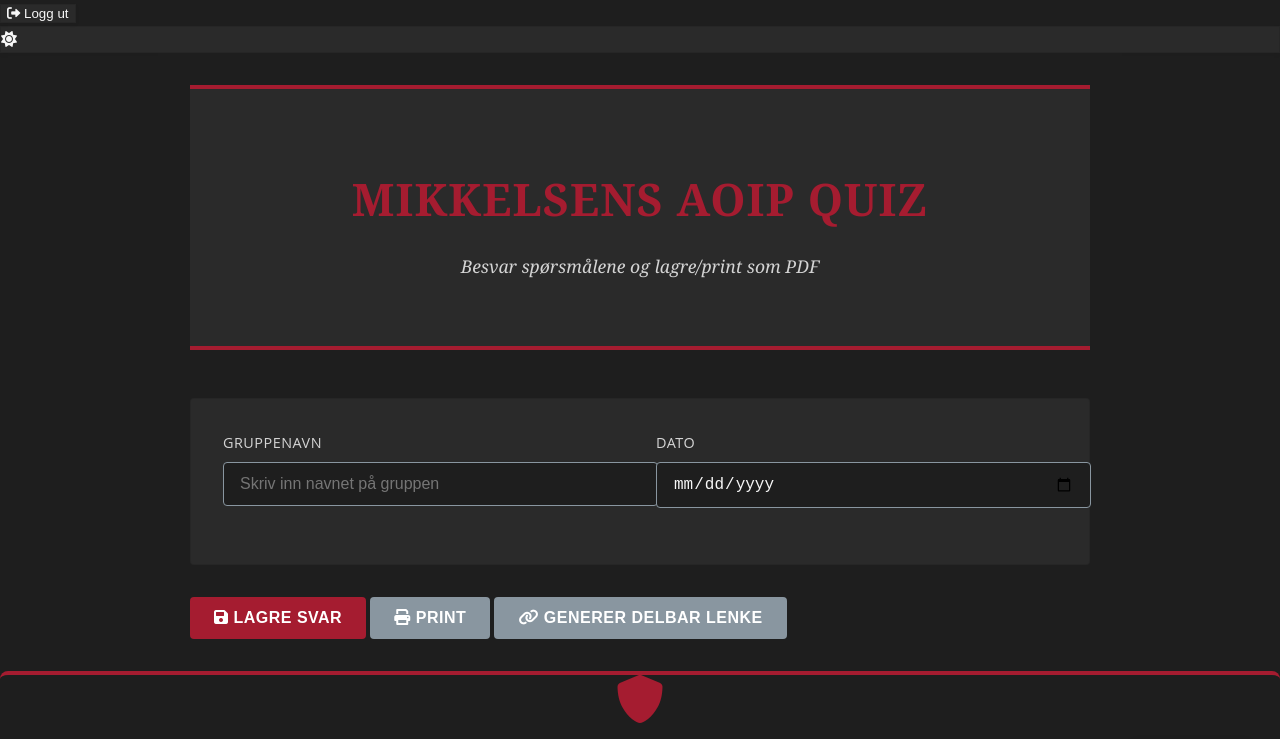
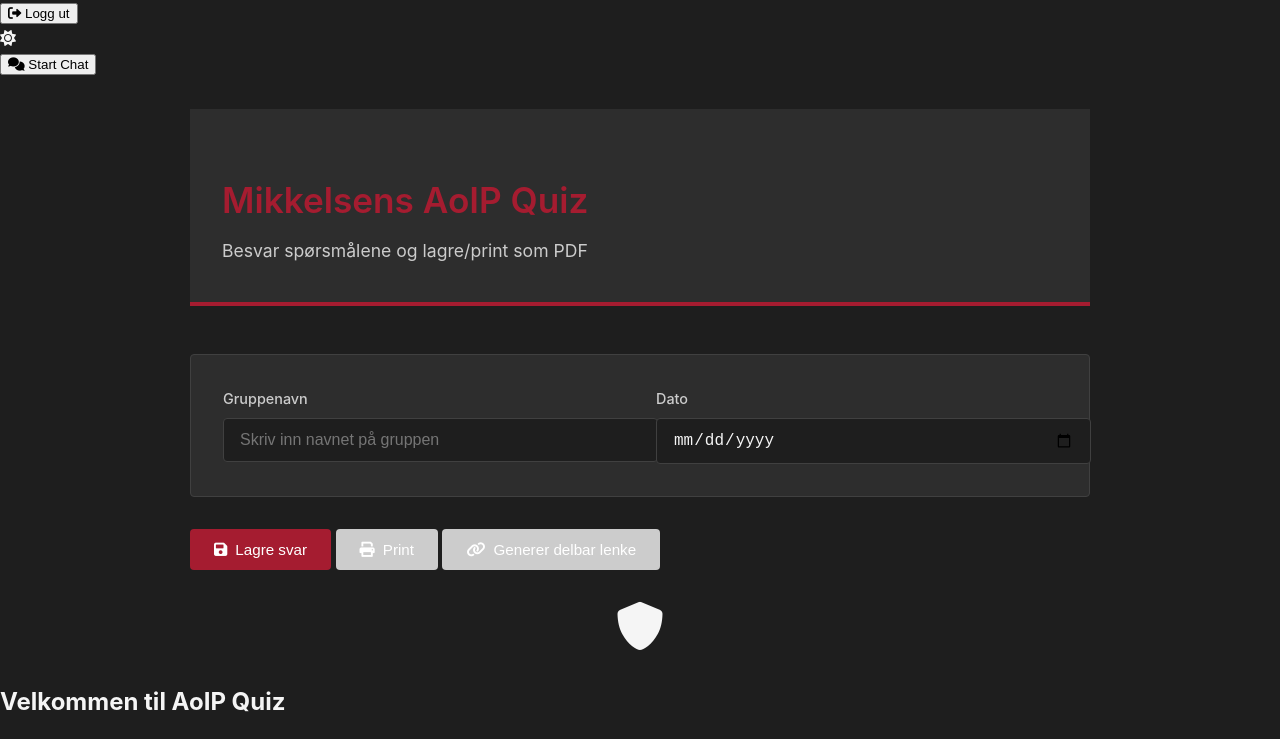
Before and after one commit to Gledigon/aoip_quiz_mcr, a plain HTML site: page index.html in a window 1280 px wide. Shown: the top 739 px of the page. Drawn offline with Linux system fonts and the light colour scheme.

Commit message:
Update styles.css

```diff
--- a/styles.css
+++ b/styles.css
@@ -1,104 +1,138 @@
-/* Harvard Theme Variables */
+/* Modern Business Theme Variables */
 :root {
-    --harvard-crimson: #A51C30;
-    --harvard-dark: #1E1E1E;
-    --harvard-gold: #C4B17A;
-    --harvard-grey: #8996A0;
-    --harvard-light: #F7F7F7;
+    --corporate-red: #A51C30;
+    --corporate-dark: #1E1E1E;
+    --corporate-grey: #4A4A4A;
+    --corporate-light: #F5F5F5;
     --bg-primary: #FFFFFF;
-    --bg-secondary: #F7F7F7;
-    --text-primary: #1E1E1E;
-    --text-secondary: #4A4A4A;
-    --accent-primary: #A51C30;
-    --accent-secondary: #C4B17A;
-    --gradient: linear-gradient(135deg, #A51C30, #8A1826);
-    --font-serif: 'Crimson Text', Georgia, serif;
-    --font-sans: 'Open Sans', system-ui, -apple-system, sans-serif;
+    --bg-secondary: #F8F9FA;
+    --text-primary: #2C3E50;
+    --text-secondary: #6C757D;
+    --border-color: #DEE2E6;
+    --font-primary: 'Inter', -apple-system, BlinkMacSystemFont, sans-serif;
 }
 
 /* Dark theme */
 .dark {
     --bg-primary: #1E1E1E;
-    --bg-secondary: #2A2A2A;
-    --text-primary: #F7F7F7;
-    --text-secondary: #D4D4D4;
+    --bg-secondary: #2D2D2D;
+    --text-primary: #F5F5F5;
+    --text-secondary: #CCCCCC;
+    --border-color: #404040;
 }
 
 /* Base Styles */
+@import url('https://fonts.googleapis.com/css2?family=Inter:wght@400;500;600;700&display=swap');
+
 body {
     background: var(--bg-primary);
     color: var(--text-primary);
-    font-family: var(--font-sans);
+    font-family: var(--font-primary);
     min-height: 100vh;
     margin: 0;
     padding: 0;
     line-height: 1.6;
 }
 
-/* Header styles */
+/* Question Card with Red Lines */
+.question-card {
+    background: var(--bg-secondary);
+    padding: 2rem;
+    margin-bottom: 2rem;
+    position: relative;
+    border-radius: 4px;
+    box-shadow: 0 2px 4px rgba(0, 0, 0, 0.05);
+}
+
+.question-card::before,
+.question-card::after {
+    content: '';
+    position: absolute;
+    top: 0;
+    bottom: 0;
+    width: 4px;
+    background-color: var(--corporate-red);
+}
+
+.question-card::before {
+    left: 0;
+}
+
+.question-card::after {
+    right: 0;
+}
+
+.question-text {
+    font-size: 1.1rem;
+    font-weight: 500;
+    color: var(--text-primary);
+    margin-bottom: 1.5rem;
+    padding: 0 1rem;
+}
+
+/* Form Elements */
+textarea {
+    width: 100%;
+    min-height: 150px;
+    padding: 1rem;
+    background: var(--bg-primary);
+    border: 1px solid var(--border-color);
+    border-radius: 4px;
+    color: var(--text-primary);
+    font-family: var(--font-primary);
+    font-size: 1rem;
+    resize: vertical;
+    transition: all 0.2s ease;
+}
+
+textarea:focus {
+    outline: none;
+    border-color: var(--corporate-red);
+    box-shadow: 0 0 0 3px rgba(165, 28, 48, 0.1);
+}
+
+/* Header */
 .header {
-    text-align: center;
-    padding: 3rem 2rem;
+    background: var(--bg-secondary);
+    padding: 2.5rem 2rem;
     margin-bottom: 3rem;
-    background: var(--bg-secondary);
-    border-bottom: 4px solid var(--harvard-crimson);
+    border-bottom: 1px solid var(--border-color);
     position: relative;
 }
 
-.header::before {
+.header::after {
     content: '';
     position: absolute;
-    top: 0;
+    bottom: -1px;
     left: 0;
     right: 0;
     height: 4px;
-    background: var(--harvard-crimson);
+    background: var(--corporate-red);
 }
 
 .header h1 {
-    font-family: var(--font-serif);
-    font-size: 2.8rem;
-    color: var(--harvard-crimson);
-    margin-bottom: 1rem;
-    text-transform: uppercase;
-    letter-spacing: 1px;
+    font-size: 2.2rem;
+    font-weight: 600;
+    color: var(--corporate-red);
+    margin-bottom: 0.5rem;
 }
 
 .header p {
     color: var(--text-secondary);
     font-size: 1.1rem;
-    font-family: var(--font-serif);
-    font-style: italic;
+    margin: 0;
 }
 
-/* Container */
-.container {
-    max-width: 900px;
-    margin: 0 auto;
-    padding: 2rem;
-    background: var(--bg-primary);
-}
-
-/* Question Card */
-.question-card {
+/* Group Info Section */
+.group-info {
     background: var(--bg-secondary);
     padding: 2rem;
     margin-bottom: 2rem;
-    border: 1px solid rgba(0, 0, 0, 0.1);
-    border-left: 4px solid var(--harvard-crimson);
-    box-shadow: 0 2px 4px rgba(0, 0, 0, 0.05);
-}
-
-.question-text {
-    font-family: var(--font-serif);
-    font-size: 1.25rem;
-    color: var(--text-primary);
-    margin-bottom: 1.5rem;
-}
-
-/* Form Elements */
-.form-group {
-    margin-bottom: 1.5rem;
+    border-radius: 4px;
+    border: 1px solid var(--border-color);
+    display: grid;
+    grid-template-columns: 1fr 1fr;
+    gap: 2rem;
 }
 
 .form-group label {
@@ -106,48 +140,40 @@ body {
     margin-bottom: 0.5rem;
     color: var(--text-secondary);
     font-size: 0.9rem;
-    text-transform: uppercase;
-    letter-spacing: 0.5px;
+    font-weight: 500;
 }
 
-.form-group input,
-textarea {
+.form-group input {
     width: 100%;
     padding: 0.75rem 1rem;
     background: var(--bg-primary);
-    border: 1px solid var(--harvard-grey);
+    border: 1px solid var(--border-color);
     border-radius: 4px;
     color: var(--text-primary);
     font-size: 1rem;
-    transition: all 0.3s ease;
+    transition: all 0.2s ease;
 }
 
-.form-group input:focus,
-textarea:focus {
+.form-group input:focus {
     outline: none;
-    border-color: var(--harvard-crimson);
+    border-color: var(--corporate-red);
     box-shadow: 0 0 0 3px rgba(165, 28, 48, 0.1);
-}
-
-textarea {
-    min-height: 150px;
-    font-family: var(--font-sans);
-    line-height: 1.6;
 }
 
 /* Buttons */
 .btn {
-    background: var(--harvard-crimson);
+    background: var(--corporate-red);
     color: white;
     border: none;
     padding: 0.75rem 1.5rem;
-    font-size: 1rem;
-    font-weight: 600;
-    letter-spacing: 0.5px;
+    font-size: 0.95rem;
+    font-weight: 500;
     border-radius: 4px;
     cursor: pointer;
-    transition: all 0.3s ease;
-    text-transform: uppercase;
+    transition: all 0.2s ease;
+    display: inline-flex;
+    align-items: center;
+    gap: 0.5rem;
 }
 
 .btn:hover {
@@ -156,128 +182,19 @@ textarea {
 }
 
 .btn-secondary {
-    background: var(--harvard-grey);
+    background: var(--text-secondary);
     color: white;
 }
 
 .btn-secondary:hover {
-    background: #6B7A85;
+    background: #5a6268;
 }
 
-/* Group Info Section */
-.group-info {
-    background: var(--bg-secondary);
+/* Container */
+.container {
+    max-width: 900px;
+    margin: 0 auto;
     padding: 2rem;
-    margin-bottom: 2rem;
-    border: 1px solid rgba(0, 0, 0, 0.1);
-    border-radius: 4px;
-    display: grid;
-    grid-template-columns: 1fr 1fr;
-    gap: 2rem;
 }
 
-/* Theme Toggle & Logout */
-.theme-toggle,
-.logout-btn {
-    background: var(--bg-secondary);
-    color: var(--text-primary);
-    border: 1px solid rgba(0, 0, 0, 0.1);
-    box-shadow: 0 2px 4px rgba(0, 0, 0, 0.05);
-}
-
-.theme-toggle:hover,
-.logout-btn:hover {
-    background: var(--harvard-crimson);
-    color: white;
-}
-
-/* Chat Button */
-.chat-btn {
-    position: fixed;
-    bottom: 20px;
-    right: 20px;
-    background: var(--harvard-crimson);
-    color: white;
-    border: none;
-    border-radius: 50px;
-    padding: 12px 24px;
-    font-weight: 600;
-    letter-spacing: 0.5px;
-    box-shadow: 0 2px 10px rgba(0, 0, 0, 0.1);
-}
-
-.chat-btn:hover {
-    background: #8A1826;
-    transform: translateY(-2px);
-}
-
-/* Notifications */
-.notification {
-    background: var(--harvard-crimson);
-    color: white;
-    border-radius: 4px;
-    padding: 1rem 1.5rem;
-    box-shadow: 0 4px 12px rgba(0, 0, 0, 0.1);
-}
-
-.notification.success {
-    background: #28A745;
-}
-
-.notification.error {
-    background: #DC3545;
-}
-
-/* Login Modal */
-.auth-modal {
-    background: rgba(30, 30, 30, 0.9);
-}
-
-.auth-content {
-    background: var(--bg-primary);
-    border-radius: 8px;
-    border-top: 4px solid var(--harvard-crimson);
-}
-
-.auth-content h2 {
-    font-family: var(--font-serif);
-    color: var(--harvard-crimson);
-    text-transform: uppercase;
-    letter-spacing: 1px;
-}
-
-/* Responsive Design */
-@media (max-width: 768px) {
-    .header h1 {
-        font-size: 2rem;
-    }
-
-    .group-info {
-        grid-template-columns: 1fr;
-    }
-
-    .btn-group {
-        flex-direction: column;
-    }
-
-    .container {
-        padding: 1rem;
-    }
-}
-
-/* Print Styles */
-@media print {
-    .question-card {
-        break-inside: avoid;
-        border: 1px solid #CCC;
-    }
-
-    .theme-toggle,
-    .logout-btn,
-    .chat-btn {
-        display: none;
-    }
-}
-
-/* Add custom fonts */
-@import url('https://fonts.googleapis.com/css2?family=Crimson+Text:ital,wght@0,400;0,600;0,700;1,400&family=Open+Sans:wght@400;600&display=swap');
+/* Other styles remain the same... */
```
